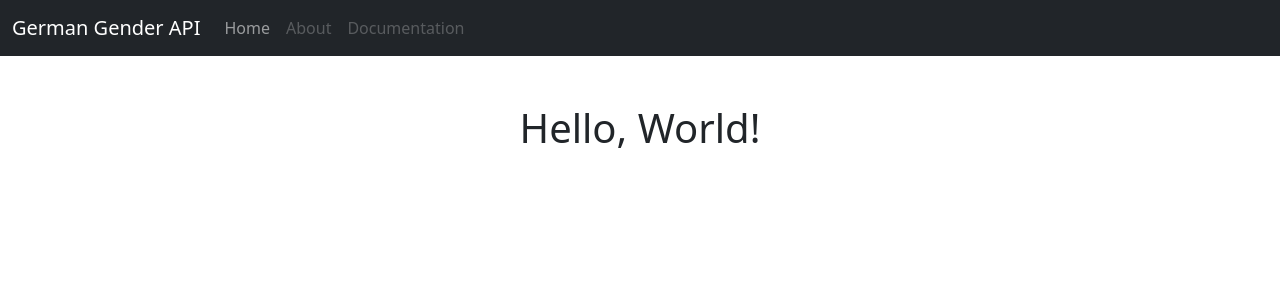
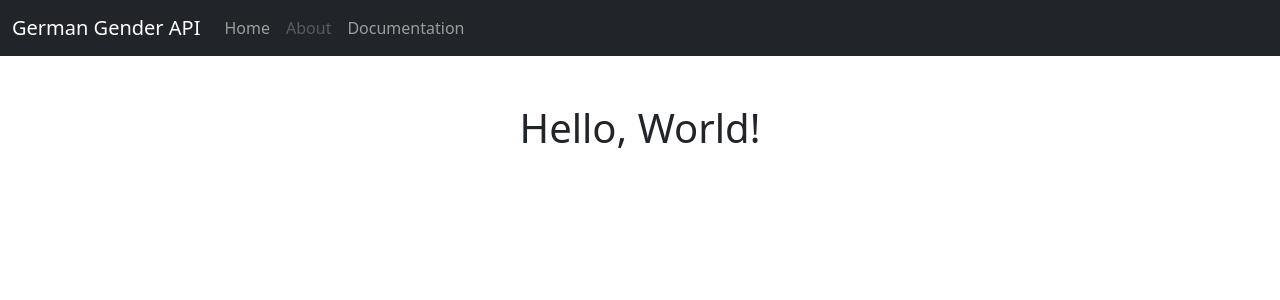
Before and after one commit to Andrew-2609/german-gender-api, a FastAPI app: page / in a window 1280 px wide. Shown: the top 300 px of the page. Run offline with FastAPI, Linux system fonts and the light colour scheme; some libraries are stand-ins or nearby versions.

Commit message:
Feat: add link to Documentation in navbar

```diff
--- a/app/templates/include/navbar.html
+++ b/app/templates/include/navbar.html
@@ -14,7 +14,7 @@
                     <a class="nav-link disabled">About</a>
                 </li>
                 <li class="nav-item">
-                    <a class="nav-link disabled">Documentation</a>
+                    <a class="nav-link" href="/docs">Documentation</a>
                 </li>
             </ul>
         </div>
```
